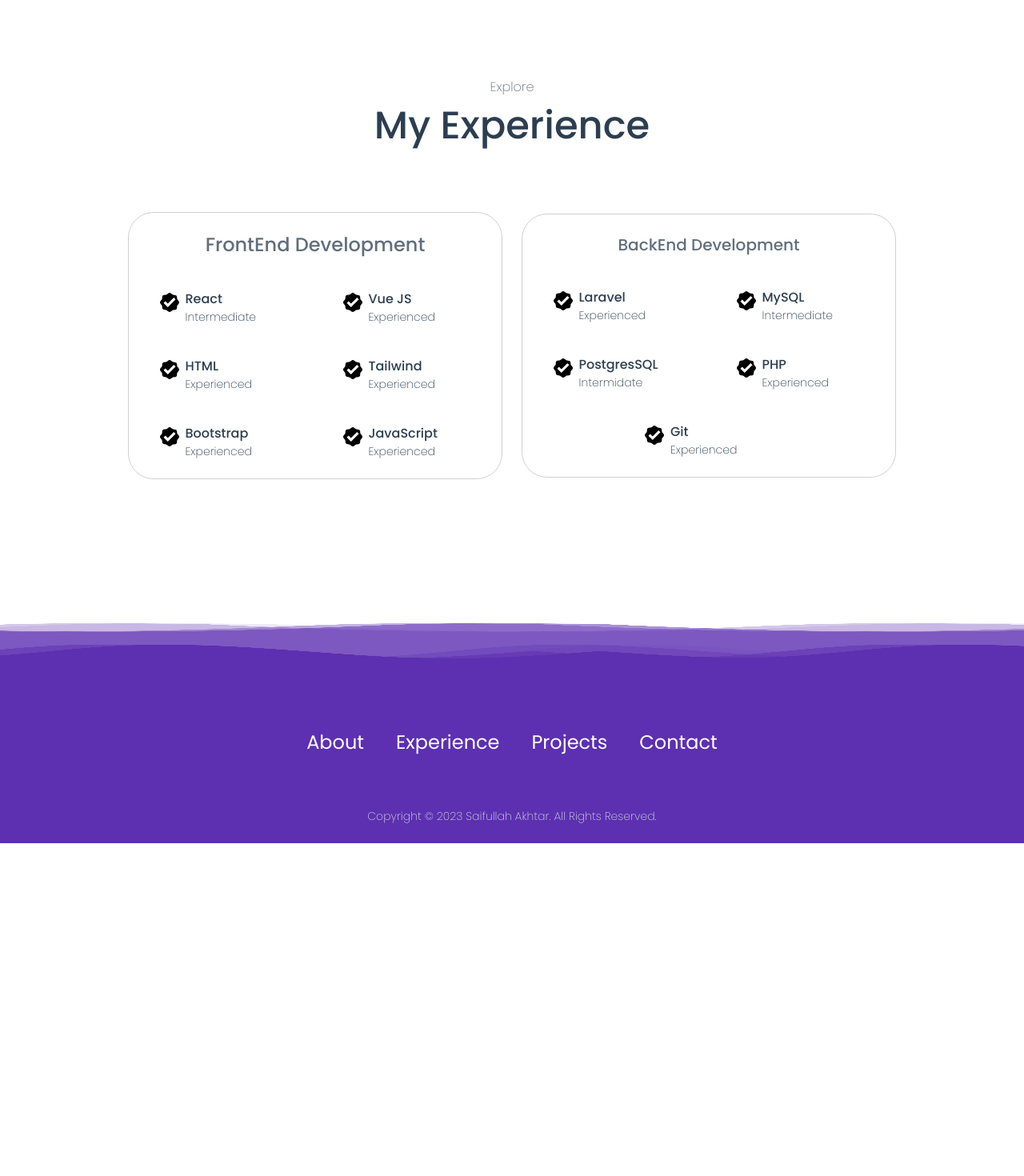
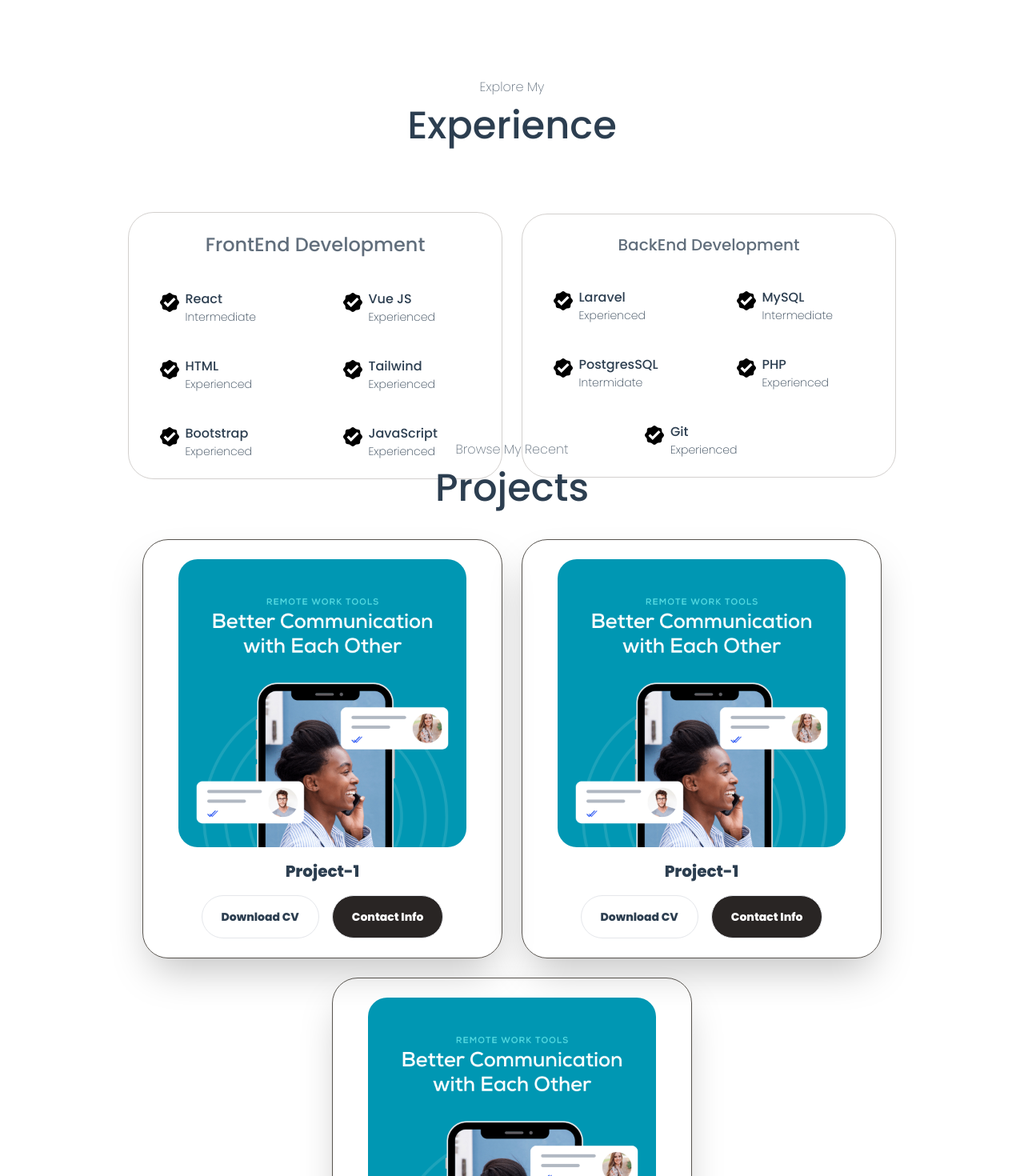
Before and after one commit to SaifullahAkhtar-001/portfolio, a Vue app: page / in a window 1280 px wide. Shown: the part 1740-3210 px from the top of the page at 80% size. Before the commit the page ends 2794 px from the top, so only its background shows below. Built offline with nearby package versions, Linux system fonts and the light colour scheme.

Commit message:
craete project section

```diff
--- a/src/App.vue
+++ b/src/App.vue
@@ -9,6 +9,9 @@
     </div>
     <div class="dark:bg-[url('../assets/color-sharp2.png')] dark:bg-no-repeat dark:bg-cover">
       <Experience />
+    </div>
+    <div class="dark:bg-[url('../assets/color-sharp.png')] dark:bg-no-repeat dark:bg-cover">
+      <Projects />
     </div>
     <Footer />
     <homebtn />
@@ -22,11 +25,12 @@ import Profile from './components/Profile.vue'
 import Aboutme from './components/Aboutme.vue'
 import homebtn from './components/homebtn.vue'
 import Experience from './components/Experience.vue'
+import Projects from './components/Projects.vue'
 
 export default {
   name: 'App',
   components: {
-    Navbar, Footer, Profile, Aboutme, homebtn, Experience,
+    Navbar, Footer, Profile, Aboutme, homebtn, Experience,Projects
   },
 }
 </script>
--- a/src/components/Aboutme.vue
+++ b/src/components/Aboutme.vue
@@ -1,10 +1,7 @@
 <template>
     <Section>
         <div class="flex flex-col justify-center gap-10 items-center h-[80vh] max-xl:h-fit">
-            <div class="h-[16vh]">
-                <div class="text-center font-extralight text-base opacity-75 mb-3">Get to know more</div>
-                <div class="font-medium text-5xl text-center">About Me</div>
-            </div>
+            <Sectionheader heading="About Me" subheading="Get To Know More"/>
             <div class="flex max-xl:flex-col justify-center items-center max-md:h-fit  gap-10">
                 <div class="flex-shrink-0 w-[400px] max-md:w-[350px] max-sm:w-[300px]">
                     <img src="../assets/about-pic.png" alt="" class="rounded-[2rem]">
@@ -44,10 +41,11 @@
 <script>
 import Section from './inner/Section.vue'
 import aboutmecards from './inner/aboutmecards.vue'
+import Sectionheader from './inner/Sectionheader.vue'
 export default {
     name: 'Aboutme',
     components: {
-        Section, aboutmecards,
+        Section, aboutmecards,Sectionheader,
     }
 }
 </script>
--- a/src/components/Experience.vue
+++ b/src/components/Experience.vue
@@ -1,10 +1,7 @@
 <template>
     <Section>
         <div class="flex flex-col justify-center gap-10 items-center h-[80vh] max-xl:h-fit">
-            <div class="h-[16vh]">
-                <div class="text-center font-extralight text-base opacity-75 mb-3">Explore</div>
-                <div class="font-medium text-5xl text-center">My Experience</div>
-            </div>
+            <Sectionheader heading="Experience" subheading="Explore My"/>
             <div class="flex max-md:flex-col justify-center items-center gap-6">
                 <div
                     class="flex-1 flex flex-col items-center justify-center p-6 border-[1px] gap-10 border-solid text-center border-opacity-50 border-stone-400 rounded-[2rem]">
@@ -37,11 +34,13 @@
 <script>
 import Section from "./inner/Section.vue";
 import Experiencedetails from "./inner/Experiencedetails.vue";
+import Sectionheader from './inner/Sectionheader.vue'
+
 
 export default {
     name: 'Experience',
     components: {
-        Section, Experiencedetails
+        Section, Experiencedetails,Sectionheader
     }
 }
 </script>
--- /dev/null
+++ b/src/components/Projects.vue
@@ -0,0 +1,27 @@
+<template>
+  <Section>
+    <div class="flex flex-col justify-center gap-10 items-center h-[80vh] max-xl:h-fit">
+      <Sectionheader heading="Projects" subheading="Browse My Recent" />
+      <div class="flex gap-6 flex-wrap items-center justify-center">
+        <Projectcard/>
+        <Projectcard/>
+        <Projectcard/>
+      </div>
+    </div>
+  </Section>
+</template>
+
+<script>
+import Projectcard from './inner/Projectcard.vue';
+import Section from './inner/Section.vue';
+import Sectionheader from './inner/Sectionheader.vue';
+
+export default {
+  name: 'Projects',
+  components: {
+    Section, Sectionheader,Projectcard
+  }
+}
+</script>
+
+<style></style>
--- /dev/null
+++ b/src/components/inner/Projectcard.vue
@@ -0,0 +1,31 @@
+<template>
+    <div
+        class="flex flex-col items-center justify-center gap-4 p-6 border-[1px] border-solid border-stone-600 rounded-[2rem] shadow-2xl">
+        <div class="w-[90%] max-w-[400px]">
+            <img src="../../assets/project-1.png" alt="" class="rounded-[1.5rem]">
+        </div>
+        <div class="font-semibold">
+            Project-1
+        </div>
+        <div>
+            <div class="max-sm:flex-col flex gap-4 text-sm font-bold">
+                <button
+                    class="transition-colors duration-200 px-6 py-4 border rounded-full dark:hover:bg-white hover:bg-black dark:hover:text-black hover:text-white">
+                    Download CV
+                </button>
+                <button
+                    class="transition-colors duration-200 px-6 py-4 border rounded-full bg-stone-800 text-white dark:bg-white dark:text-stone-800 dark:hover:bg-stone-800 hover:bg-white dark:hover:text-white hover:text-stone-800">
+                    Contact Info
+                </button>
+            </div>
+        </div>
+    </div>
+</template>
+
+<script>
+export default {
+    name: 'Projectcard'
+}
+</script>
+
+<style></style>
--- /dev/null
+++ b/src/components/inner/Sectionheader.vue
@@ -0,0 +1,15 @@
+<template>
+    <div class="h-[16vh]">
+        <div class="text-center font-extralight text-base opacity-75 mb-3">{{subheading}}</div>
+        <div class="font-medium text-5xl text-center">{{heading}}</div>
+    </div>
+</template>
+
+<script>
+export default {
+    name: 'Sectionheader',
+    props:['subheading','heading']
+}
+</script>
+
+<style></style>
```
Also changed, not shown: src/assets/project-1.png (added).
